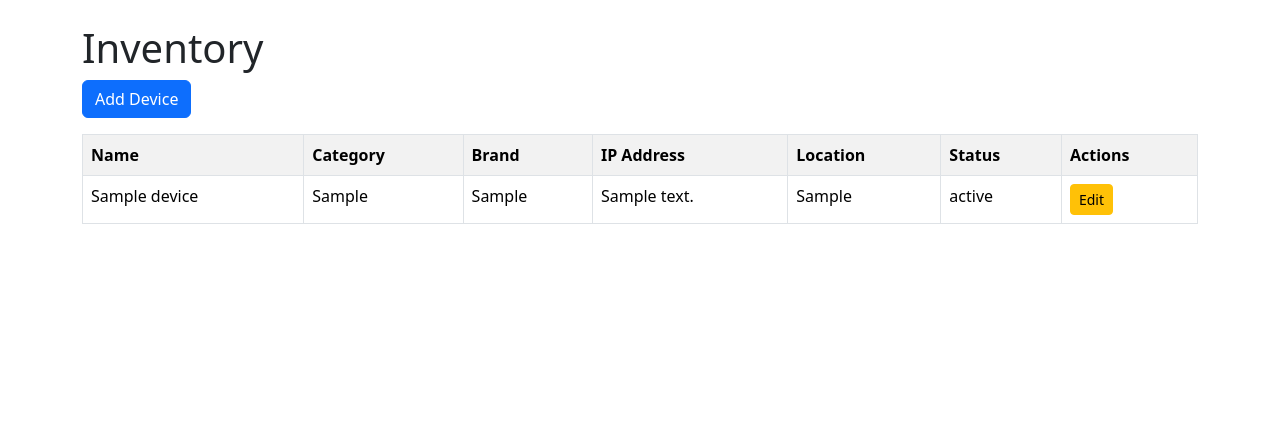
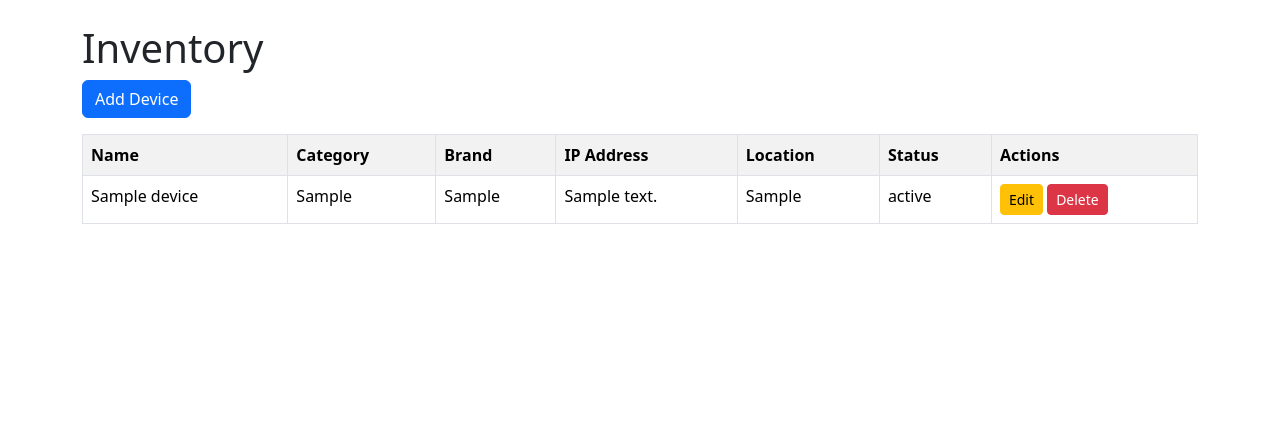
Before and after one commit to vonzubena/INFR-3120-Assignment-3, a Node server app: page /devices in a window 1280 px wide. Shown: the part 56-478 px from the top of the page. Run offline with Node 20, Linux system fonts and the light colour scheme; tables that the repository leaves empty hold one stand-in row (values such as "Sample post"); some libraries are stand-ins or nearby versions.

Commit message:
Add Delete button with confirmation message (Delete)

```diff
--- a/public/Script/app.js
+++ b/public/Script/app.js
@@ -3,6 +3,20 @@
 {
     function Start(){
         console.log("App started....");
+
+        // Delete confirmation: find every Delete button (querySelectorAll, Ch 9)
+        let deleteButtons = document.querySelectorAll('.btn-delete');
+
+        for (let button of deleteButtons) {
+            // Run this when a Delete button is clicked (addEventListener, Ch 9)
+            button.addEventListener('click', function(event) {
+                // confirm() shows OK / Cancel (Ch 8 slide 14)
+                if (!confirm("Are you sure you want to delete this device?")) {
+                    // Cancel: stop the link so nothing is deleted (preventDefault, Ch 9)
+                    event.preventDefault();
+                }
+            });
+        }
     }
     window.addEventListener("load", Start);
 })();
--- a/routes/device.js
+++ b/routes/device.js
@@ -101,6 +101,19 @@ router.post('/edit/:id', async (req, res, next) => {
     }
 });
 
-/* Delete Operation */
-
+/* Delete Operation: remove one device */
+// The Delete button links here; the browser asks "Are you sure?" first (public/Script/app.js)
+router.get('/delete/:id', async (req, res, next) => {
+    try {
+        // EXTRA CODE: deleteOne removes the device with this _id.
+        // The slides use remove() (MongoDB slide 71), which newer Mongoose no longer has;
+        // deleteOne is its replacement. Source: Mongoose documentation (https://mongoosejs.com)
+        await Device.deleteOne({ _id: req.params.id });
+        res.redirect('/devices');
+    }
+    catch (err) {
+        console.log(err);
+        res.redirect('/devices');
+    }
+});
 module.exports = router;
--- a/views/Devices/list.ejs
+++ b/views/Devices/list.ejs
@@ -37,6 +37,9 @@
           <!-- Edit button: the device's _id goes in the address so the route knows which one -->
           <a href="/devices/edit/<%= DeviceList[count]._id %>" class="btn btn-sm btn-warning">
             <i class="fa-solid fa-pen"></i> Edit</a>
+                    <!-- Delete button: the btn-delete class lets app.js ask "Are you sure?" first -->
+          <a href="/devices/delete/<%= DeviceList[count]._id %>" class="btn btn-sm btn-danger btn-delete">
+            <i class="fa-solid fa-trash"></i> Delete</a>
         </td>
       </tr>
     <% } %>
```
